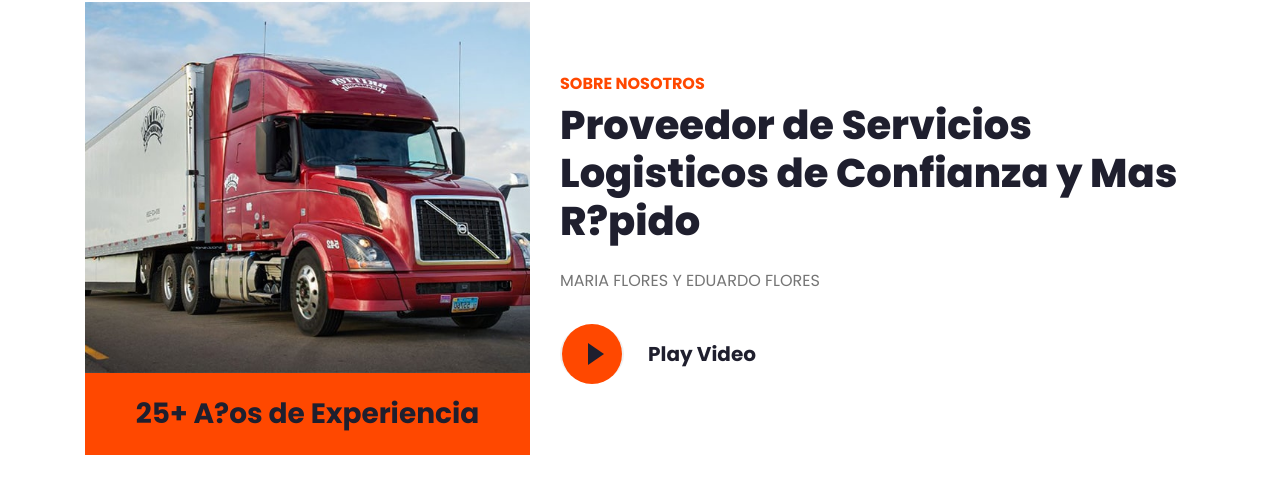
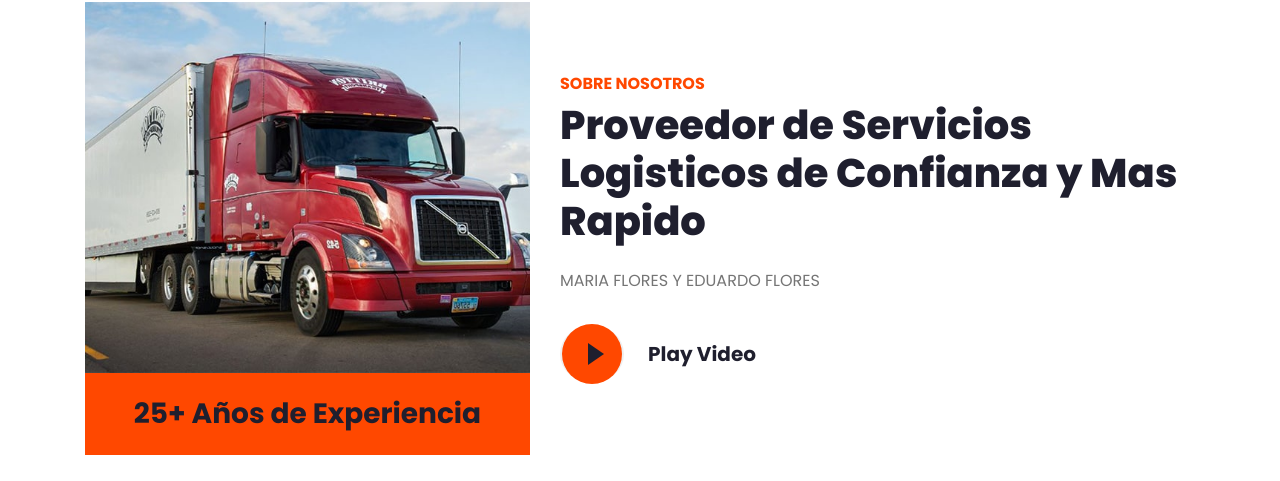
Before and after one commit to maryflores55/...-, a plain HTML site: page index.html in a window 1280 px wide. Shown: the part 710-1191 px from the top of the page. Drawn offline with nearby package versions, Linux system fonts and the light colour scheme.

Commit message:
Update index.html

```diff
--- a/index.html
+++ b/index.html
@@ -116,12 +116,12 @@
                 <div class="col-lg-5 pb-4 pb-lg-0">
                     <img class="img-fluid w-100" src="img/about.jpg" alt="">
                     <div class="bg-primary text-dark text-center p-4">
-                        <h3 class="m-0">25+ A?os de Experiencia</h3>
+                        <h3 class="m-0">25+ Años de Experiencia</h3>
                     </div>
                 </div>
                 <div class="col-lg-7">
                     <h6 class="text-primary text-uppercase font-weight-bold">Sobre Nosotros</h6>
-                    <h1 class="mb-4">Proveedor de Servicios Logisticos de Confianza y Mas R?pido</h1>
+                    <h1 class="mb-4">Proveedor de Servicios Logisticos de Confianza y Mas Rapido</h1>
                     <p class="mb-4"> MARIA FLORES Y EDUARDO FLORES</p>
                     <div class="d-flex align-items-center pt-2">
                         <button type="button" class="btn-play" data-toggle="modal"
```
